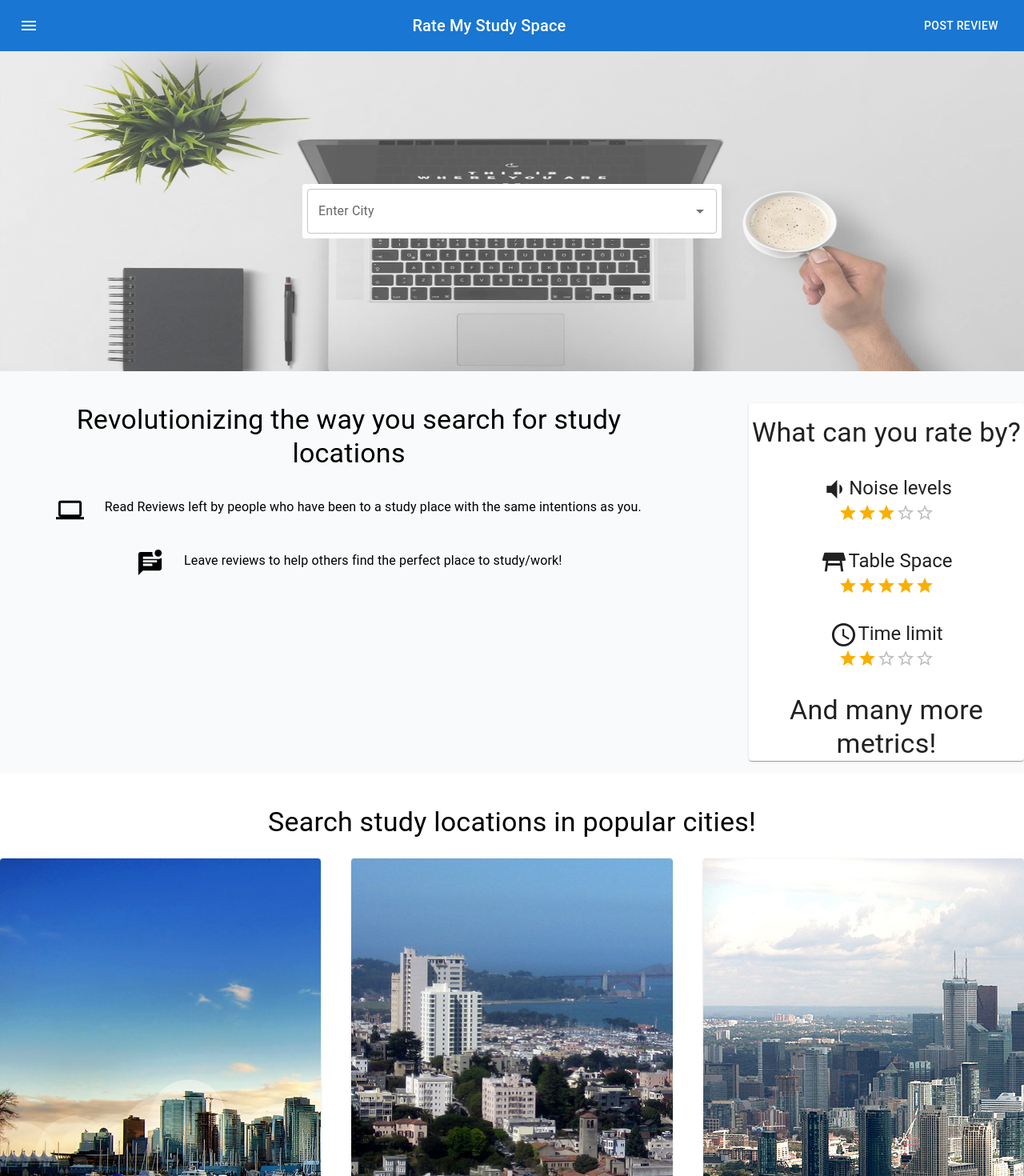
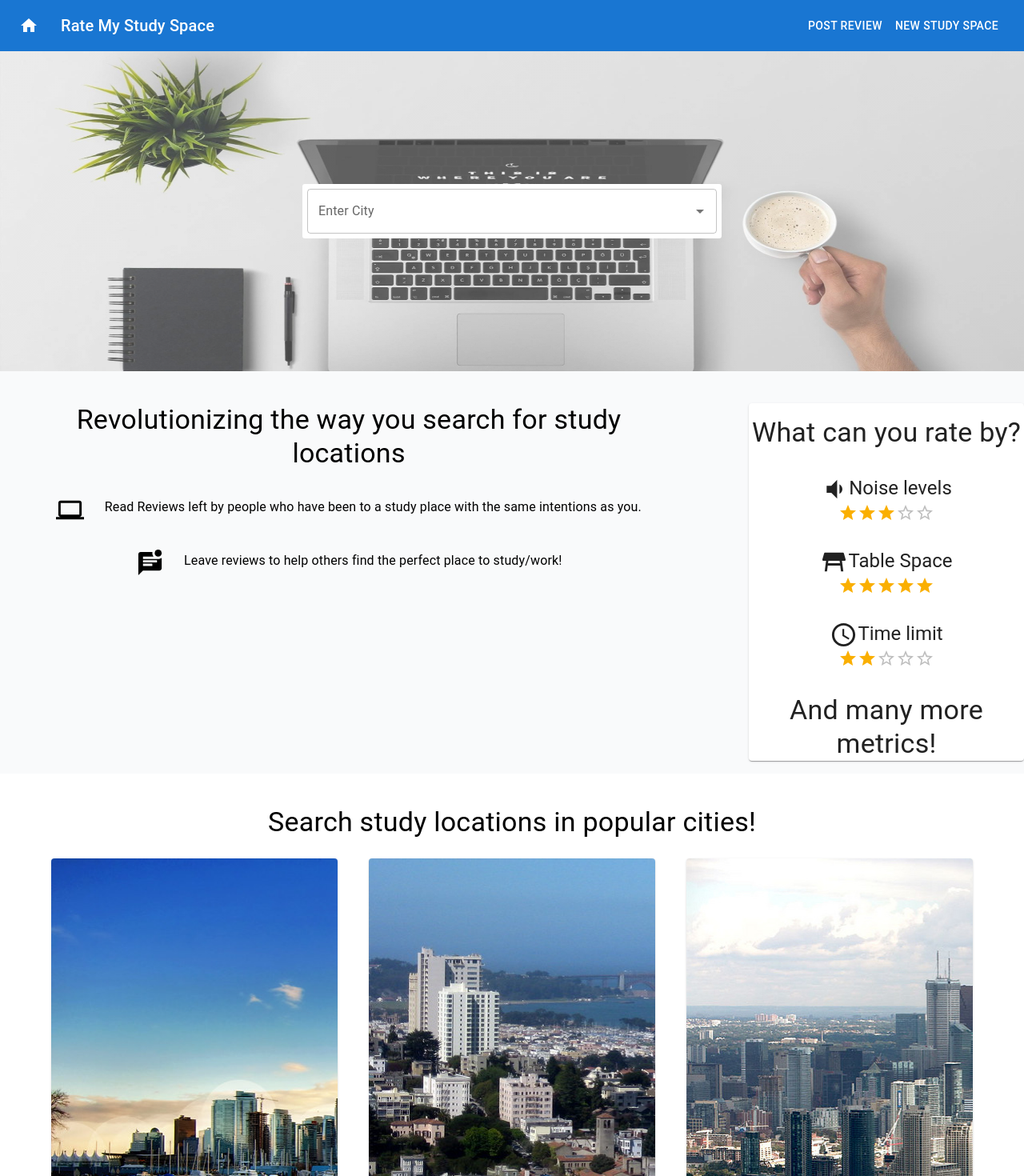
Before and after one commit to Jincheng-Chen/RateMyStudySpace, a React (Create React App) app in the folder client/: page / in a window 1280 px wide. Shown: the top 1470 px of the page at 80% size. Built offline with nearby package versions, Linux system fonts and the light colour scheme.

Commit message:
set up buttons for routing, some style changes

```diff
--- a/client/src/App.js
+++ b/client/src/App.js
@@ -17,8 +17,8 @@ function App() {
     <ThemeProvider theme={theme}>
       <div className="App">
         <header className="App-header">
+        <BrowserRouter>
           <Header></Header>
-          <BrowserRouter>
             <Routes>
               <Route index element={<LandingPage></LandingPage>} />
               <Route path="/search" element={<SearchPage></SearchPage>} />
--- a/client/src/screens/landingPage/LandingPage.jsx
+++ b/client/src/screens/landingPage/LandingPage.jsx
@@ -1,25 +1,35 @@
-import React from 'react'
-import {Box, Typography, Autocomplete, Card, Rating, Grid} from "@mui/material"
-import {makeStyles} from '@mui/styles'
+import React from "react";
+import {
+  Box,
+  Typography,
+  Autocomplete,
+  Card,
+  Rating,
+  Grid,
+} from "@mui/material";
+import { makeStyles } from "@mui/styles";
 // import image from '../../shared/images/LandingPageBackground'
-import image from '../../shared/images/LandingPageBackground.jpg'
-import SanFransisco from '../../shared/images/SanFransisco.jpg'
-import Vancouver from '../../shared/images/vancouver.jpg'
-import Toronto from '../../shared/images/toronto.jpg'
-import SearchBar from '../../shared/components/SearchBar'
-import ComputerIcon from '@mui/icons-material/Computer'
-import MarkUnreadChatAltIcon from '@mui/icons-material/MarkUnreadChatAlt'
-import VolumeDownIcon from '@mui/icons-material/VolumeDown';
-import TableRestaurantIcon from '@mui/icons-material/TableRestaurant';
-import AccessTimeIcon from '@mui/icons-material/AccessTime';
-import QueryButton from '../../shared/components/QueryButton'
+import image from "../../shared/images/LandingPageBackground.jpg";
+import SanFransisco from "../../shared/images/SanFransisco.jpg";
+import Vancouver from "../../shared/images/vancouver.jpg";
+import Toronto from "../../shared/images/toronto.jpg";
+import SearchBar from "../../shared/components/SearchBar";
+import ComputerIcon from "@mui/icons-material/Computer";
+import MarkUnreadChatAltIcon from "@mui/icons-material/MarkUnreadChatAlt";
+import VolumeDownIcon from "@mui/icons-material/VolumeDown";
+import TableRestaurantIcon from "@mui/icons-material/TableRestaurant";
+import AccessTimeIcon from "@mui/icons-material/AccessTime";
+import QueryButton from "../../shared/components/QueryButton";
+import { useNavigate } from "react-router-dom";
 const useStyles = makeStyles({
   outerContainer: {
     minHeight: "100vh",
     display: "flex",
     flexDirection: "column",
     width: "100%",
-    minWidth: "100%"
+    minWidth: "100%",
+    justifyContent: "center",
+    alignItems: "center",
   },
   topContainer: {
     height: "50%",
@@ -30,7 +40,7 @@ const useStyles = makeStyles({
     background: `linear-gradient(rgba(255,255,255,.25), rgba(255,255,255,.25)), url(${image})`,
     display: "flex",
     alignItems: "center",
-    justifyContent: "center"
+    justifyContent: "center",
   },
 
   bottomContainer: {
@@ -41,134 +51,140 @@ const useStyles = makeStyles({
     flexDirection: "row",
     paddingTop: "5vh",
     backgroundColor: "rgba(249,250,251)",
-    paddingBottom: "2vh"
+    paddingBottom: "2vh",
   },
   lastContainer: {
     height: "50%",
-    minWidth: "100%",
+    width: "90%",
     display: "flex",
     paddingTop: "5vh",
     flexDirection: "column",
-    justifyContent:"center"
+    justifyContent: "center",
   },
   title: {
-    color: "#000000"
+    color: "#000000",
   },
   searchBarPos: {
     padding: ".5vw",
-    borderRadius: ".25vw"
-
+    borderRadius: ".25vw",
   },
   card: {
     width: "30%",
     marginLeft: "10vw",
     display: "flex",
     flexDirection: "column",
-    alignItems: "center"
-
-
+    alignItems: "center",
   },
   infoBox: {
-    marginLeft: "5vw"
+    marginLeft: "5vw",
   },
   textIconBox: {
     display: "flex",
     flexDirection: "row",
     marginTop: "4vh",
-    justifyContent: "center"
+    justifyContent: "center",
   },
   icon: {
-    '& svg': {
-      fontSize: 100
-    }
+    "& svg": {
+      fontSize: 100,
+    },
   },
   grid: {
-    width: "90%",
-    margin: "0 auto ",
     marginTop: "3vh",
-    marginBottom: "5vh"
-  }
-})
+    marginBottom: "5vh",
+  },
+});
 function LandingPage() {
   const buttonCityArray = [
     {
       label: "Vancouver",
-      url: Vancouver
+      url: Vancouver,
     },
     {
       label: "San Fransisco",
-      url: SanFransisco
+      url: SanFransisco,
     },
     {
       label: "Toronto",
-      url: Toronto
-    }
-  ]
-  const cities = [
-    "Vancouver",
-    "San Fransisco",
-    "Toronto"
-  ]
+      url: Toronto,
+    },
+  ];
+
+  const cities = ["Vancouver", "San Fransisco", "Toronto"];
+
   const classes = useStyles();
   return (
-    <Box className = {classes.outerContainer}>
-      <Box className ={classes.topContainer}>
-        <SearchBar options = {cities} propClass = {classes.searchBarPos}></SearchBar>
+    <Box className={classes.outerContainer}>
+      <Box className={classes.topContainer}>
+        <SearchBar
+          options={cities}
+          propClass={classes.searchBarPos}
+        ></SearchBar>
       </Box>
-      <Box className = {classes.bottomContainer}>
-        <Box className = {classes.infoBox}>
-          <Typography variant = "h4" bold>
+      <Box className={classes.bottomContainer}>
+        <Box className={classes.infoBox}>
+          <Typography variant="h4" bold>
             Revolutionizing the way you search for study locations
           </Typography>
           <Box>
-          <Box className = {classes.textIconBox}>
-            <ComputerIcon className = {classes.icon} fontSize = "large"></ComputerIcon>
-            <Typography variant = "subtitle1" sx = {{marginLeft: "2vw"}}>Read Reviews left by people who have been to a study place with the same intentions as you.</Typography>
+            <Box className={classes.textIconBox}>
+              <ComputerIcon
+                className={classes.icon}
+                fontSize="large"
+              ></ComputerIcon>
+              <Typography variant="subtitle1" sx={{ marginLeft: "2vw" }}>
+                Read Reviews left by people who have been to a study place with
+                the same intentions as you.
+              </Typography>
+            </Box>
+          </Box>
+          <Box className={classes.textIconBox}>
+            <MarkUnreadChatAltIcon fontSize="large"></MarkUnreadChatAltIcon>
+            <Typography variant="subtitle1" sx={{ marginLeft: "2vw" }}>
+              Leave reviews to help others find the perfect place to study/work!
+            </Typography>
           </Box>
         </Box>
-          <Box className = {classes.textIconBox}>
-            <MarkUnreadChatAltIcon fontSize = "large"></MarkUnreadChatAltIcon>
-            <Typography variant = "subtitle1" sx = {{marginLeft: "2vw"}}>Leave reviews to help others find the perfect place to study/work!</Typography>
-          </Box>
-        </Box>
-        <Card className = {classes.card}>
-          <Typography variant = "h4"sx = {{marginTop: "2vh"}}>What can you rate by?</Typography>
-          <Box className = {classes.textIconBox}>
-            <VolumeDownIcon fontSize = "large"></VolumeDownIcon>
-            <Typography variant = "h5">Noise levels</Typography>
-
+        <Card className={classes.card}>
+          <Typography variant="h4" sx={{ marginTop: "2vh" }}>
+            What can you rate by?
+          </Typography>
+          <Box className={classes.textIconBox}>
+            <VolumeDownIcon fontSize="large"></VolumeDownIcon>
+            <Typography variant="h5">Noise levels</Typography>
           </Box>
           <Rating name="read-only" value={3} readOnly />
-          <Box className = {classes.textIconBox}>
-            <TableRestaurantIcon fontSize = "large"></TableRestaurantIcon>
-            <Typography variant = "h5">Table Space</Typography>
-
+          <Box className={classes.textIconBox}>
+            <TableRestaurantIcon fontSize="large"></TableRestaurantIcon>
+            <Typography variant="h5">Table Space</Typography>
           </Box>
           <Rating name="read-only" value={5} readOnly />
-          <Box className = {classes.textIconBox}>
-            <AccessTimeIcon fontSize = "large"></AccessTimeIcon>
-            <Typography variant = "h5">Time limit</Typography>
-
+          <Box className={classes.textIconBox}>
+            <AccessTimeIcon fontSize="large"></AccessTimeIcon>
+            <Typography variant="h5">Time limit</Typography>
           </Box>
           <Rating name="read-only" value={2} readOnly />
-          <Typography sx = {{marginTop: "4vh"}}variant = "h4">And many more metrics!</Typography>
+          <Typography sx={{ marginTop: "4vh" }} variant="h4">
+            And many more metrics!
+          </Typography>
         </Card>
-
       </Box>
-      <Box className = {classes.lastContainer}>
-        <Typography variant = "h4">Search study locations in popular cities!</Typography>
-        <Grid container className = {classes.grid} columnSpacing = "3vw">
-          {buttonCityArray.map(city => {
+      <Box className={classes.lastContainer}>
+        <Typography variant="h4">
+          Search study locations in popular cities!
+        </Typography>
+        <Grid container className={classes.grid} columnSpacing="3vw">
+          {buttonCityArray.map((city) => {
             return (
-              <Grid item xs = {4}>
-              <QueryButton cityData = {city}></QueryButton>
+              <Grid item xs={4}>
+                <QueryButton cityData={city}></QueryButton>
               </Grid>
-            )
+            );
           })}
         </Grid>
       </Box>
     </Box>
-  )
+  );
 }
 
-export default LandingPage
+export default LandingPage;
--- a/client/src/screens/newStudySpacePage/NewStudySpacePage.jsx
+++ b/client/src/screens/newStudySpacePage/NewStudySpacePage.jsx
@@ -9,9 +9,10 @@ const useStyles = makeStyles({
     flexDirection: "column",
     width: "100%",
     minWidth: "100%",
+    alignItems: "center",
+    justifyContent: "center",
   },
   topContainer: {
-    width: "80%",
     alignItems: "center",
     justifyContent: "center",
   },
--- a/client/src/screens/newStudySpacePage/StudySpaceForm.jsx
+++ b/client/src/screens/newStudySpacePage/StudySpaceForm.jsx
@@ -12,6 +12,7 @@ import {
 } from "@mui/material";
 import Button from "@mui/material/Button";
 import { useState } from "react";
+import { makeStyles } from "@mui/styles";
 
 const defaultValues = {
   name: "",
@@ -19,8 +20,15 @@ const defaultValues = {
   type: "Library",
 };
 
+const useStyles = makeStyles({
+  card: {
+    padding: "3vw",
+  },
+});
+
 function StudySpaceForm() {
   const [formValues, setFormValues] = useState(defaultValues);
+  const classes = useStyles();
 
   const handleInputChange = (e) => {
     const { name, value } = e.target;
@@ -38,7 +46,7 @@ function StudySpaceForm() {
   return (
     <form onSubmit={handleSubmit}>
       <Card>
-        <Box>
+        <Box className={classes.card}>
           <FormControl>
             <InputLabel htmlFor="sp-name">Name</InputLabel>
             <Input
--- a/client/src/screens/searchPage/SearchPage.jsx
+++ b/client/src/screens/searchPage/SearchPage.jsx
@@ -14,9 +14,12 @@ const useStyles = makeStyles({
     flexDirection: "column",
     width: "100%",
     minWidth: "100%",
+    alignItems: "center",
   },
   topContainer: {},
-  bottomContainer: {},
+  bottomContainer: {
+    width: "90%",
+  },
   grid: {},
 });
 
--- a/client/src/shared/components/Header.jsx
+++ b/client/src/shared/components/Header.jsx
@@ -5,9 +5,12 @@ import Toolbar from "@mui/material/Toolbar";
 import Typography from "@mui/material/Typography";
 import Button from "@mui/material/Button";
 import IconButton from "@mui/material/IconButton";
+import HomeIcon from "@mui/icons-material/Home";
 import MenuIcon from "@mui/icons-material/Menu";
+import { useNavigate } from "react-router-dom";
+export default function Header() {
+  const navigate = useNavigate();
 
-export default function Header() {
   return (
     <Box sx={{ flexGrow: 1, width: "100%" }}>
       <AppBar position="static">
@@ -18,13 +21,23 @@ export default function Header() {
             color="inherit"
             aria-label="menu"
             sx={{ mr: 2 }}
+            onClick={() => navigate("/")}
           >
-            <MenuIcon />
+            <HomeIcon />
           </IconButton>
-          <Typography variant="h6" component="div" sx={{ flexGrow: 1 }}>
+          <Typography
+            variant="h6"
+            component="div"
+            sx={{ flexGrow: 1, textAlign: "left" }}
+          >
             Rate My Study Space
           </Typography>
-          <Button color="inherit">Post Review</Button>
+          <Button onClick={() => navigate("/newReview")} color="inherit">
+            Post Review
+          </Button>
+          <Button onClick={() => navigate("/newStudySpace")} color="inherit">
+            New Study Space
+          </Button>
         </Toolbar>
       </AppBar>
     </Box>
--- a/client/src/shared/components/QueryButton.jsx
+++ b/client/src/shared/components/QueryButton.jsx
@@ -1,6 +1,7 @@
 import React from "react";
 import { Button, Card, Box, Typography, CardActionArea } from "@mui/material";
 import { makeStyles } from "@mui/styles";
+import { useNavigate } from "react-router-dom";
 const useStyles = makeStyles({
   button: {
     width: "100%",
@@ -9,10 +10,10 @@ const useStyles = makeStyles({
 });
 function QueryButton({ cityData }) {
   const classes = useStyles();
-
+  const navigate = useNavigate();
   return (
     <Card onClick={() => console.log("clicked")}>
-      <CardActionArea href={"review/" + cityData.label}>
+      <CardActionArea onClick={() => navigate("search")}>
         <Box
           sx={{ backgroundImage: `url(${cityData.url})` }}
           className={classes.button}
--- a/client/src/shared/components/SearchBar.jsx
+++ b/client/src/shared/components/SearchBar.jsx
@@ -1,13 +1,16 @@
 import { Autocomplete, TextField } from "@mui/material";
 import React from "react";
+import { useNavigate } from "react-router-dom";
 
 function SearchBar({ options, propClass }) {
+  const navigate = useNavigate();
   return (
     <Autocomplete
       options={options}
       sx={{ width: "40vw", background: "white" }}
       renderInput={(params) => <TextField {...params} label="Enter City" />}
       className={propClass}
+      onChange={() => navigate("/search")}
     ></Autocomplete>
   );
 }
```
